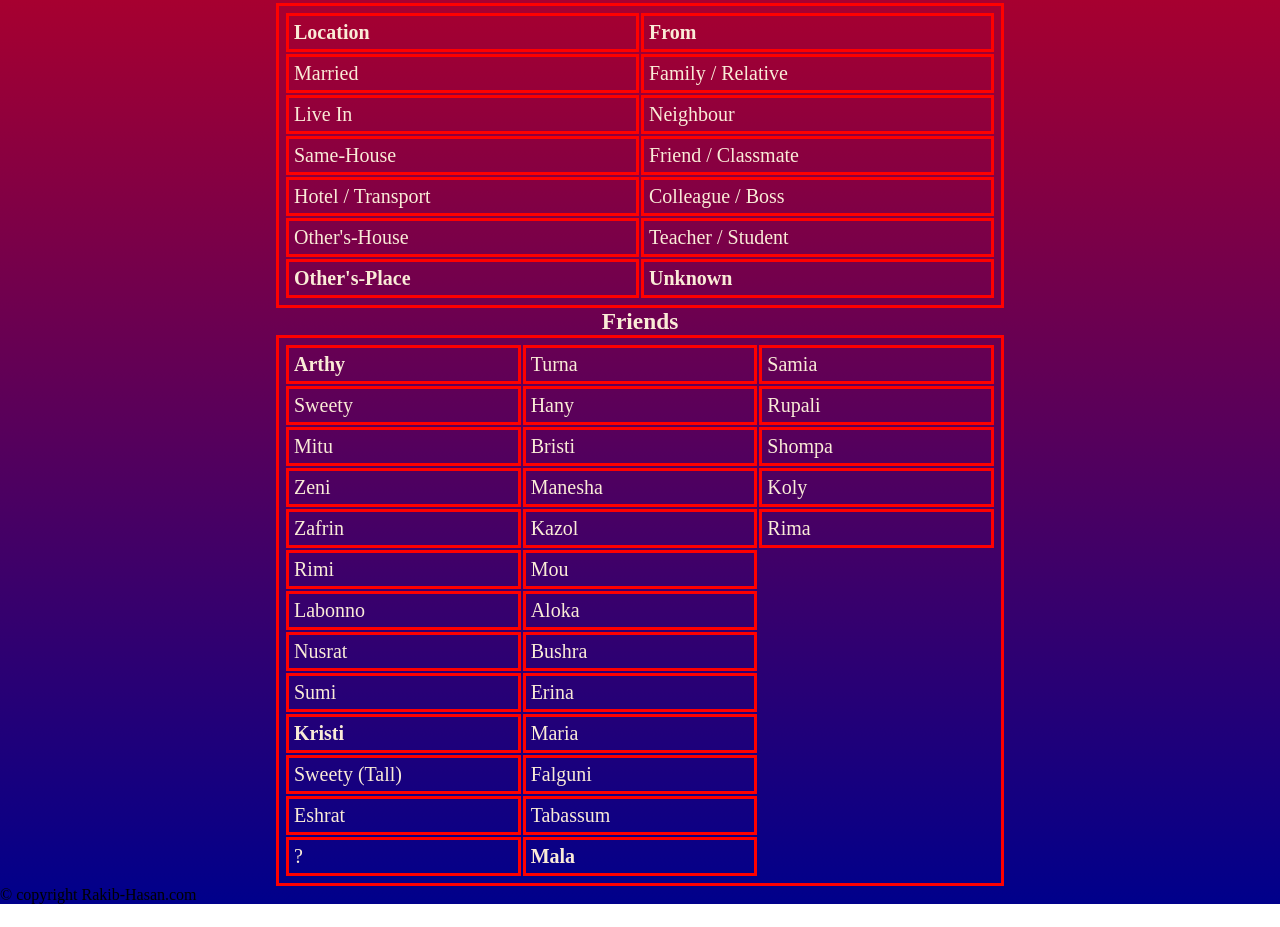
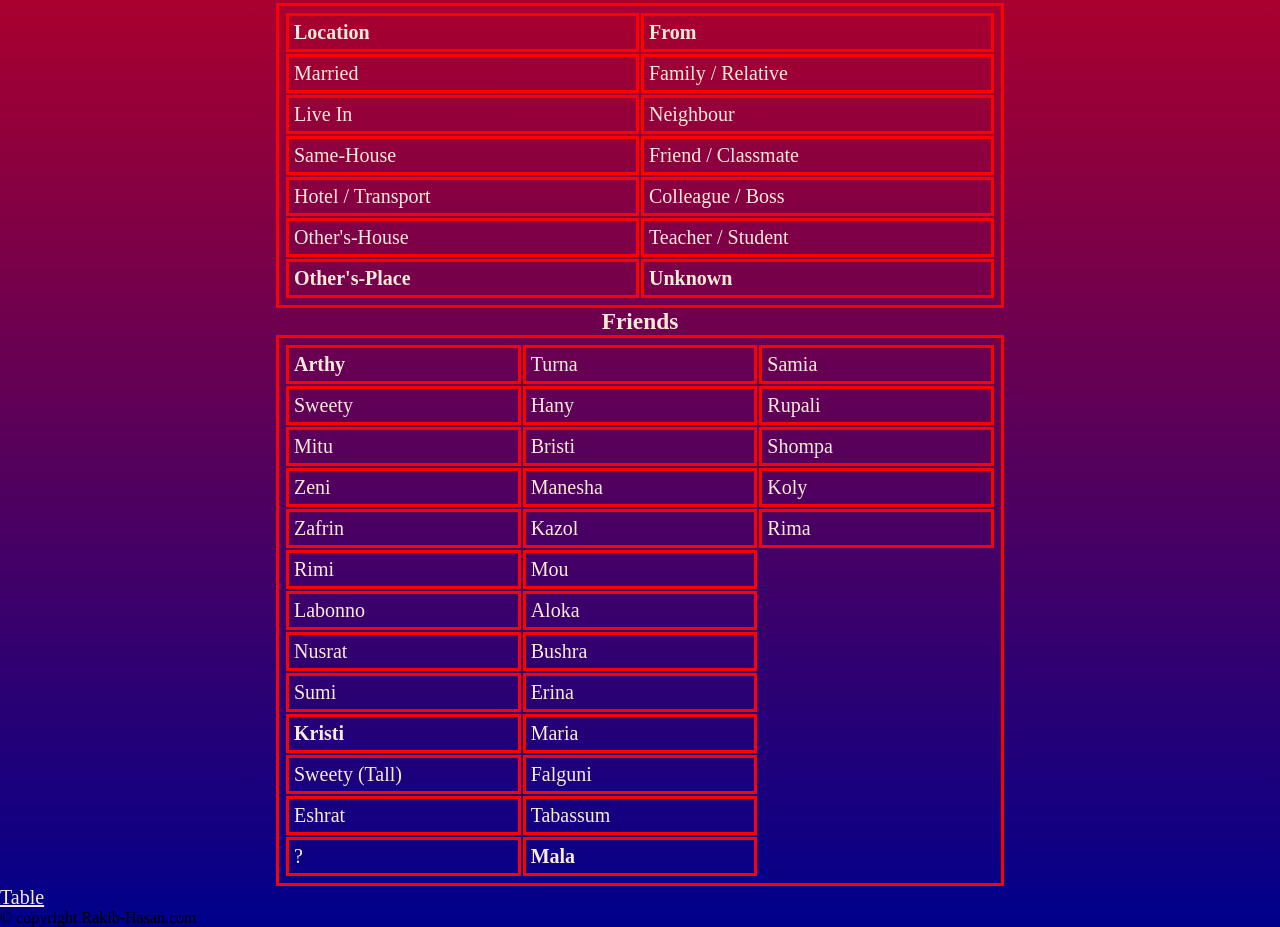
Before and after one commit to ROKUBOSS/Zero, a plain HTML site: page index.html in a window 1280 px wide. Shown: the part 1859-2786 px from the top of the page. Before the commit the page ends 2763 px from the top, so only its background shows below. Drawn offline with Linux system fonts and the light colour scheme.

Commit message:
filesadd

```diff
--- a/index.html
+++ b/index.html
@@ -56,6 +56,7 @@ width: 100%;
 }
 }
 </style>
+<!-- git push -u origin main -->
 </head>
 <body>
 
@@ -230,6 +231,7 @@ Penis [ Push / Rub / Slap]<br><br>
 <!-- <p style="color: aliceblue;">git push -u origin main</p> -->
 </div>
 </div>
+<a href="table.html" target="_blank">Table</a>
 
 <div>© copyright Rakib-Hasan.com</div>
 
```
